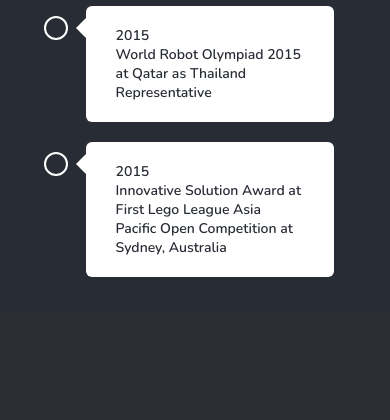
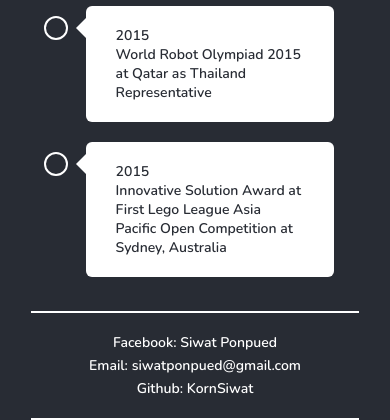
Before and after one commit to KornSiwat/portfolio, a Django app: page / in a window 390 px wide. Shown: the part 1290-1710 px from the top of the page. Before the commit the page ends 1567 px from the top, so only its background shows below. Run offline with Django 3.2, Linux system fonts and the light colour scheme.

Commit message:
implemented normal contact

```diff
--- a/portfolioApp/static/portfolioApp/css/achievement.css
+++ b/portfolioApp/static/portfolioApp/css/achievement.css
@@ -101,6 +101,12 @@
   font-size: 18px;
 }
 
+@media screen and (max-width: 750px) {
+  .timeline::after {
+    width: 2px;
+  }
+}
+
 /* Media queries - Responsive timeline on screens less than 600px wide */
 @media screen and (max-width: 600px) {
   /* Place the timelime to the left */
--- /dev/null
+++ b/portfolioApp/static/portfolioApp/css/contact.css
@@ -0,0 +1,41 @@
+.contact-container {
+  text-align: center;
+  margin: 0 20%;
+  padding: 48px 8% 48px 8%;
+  border-top: 6px solid white;
+  border-bottom: 6px solid white;
+}
+
+.contact-container > p {
+  font-size: 24px;
+  margin: 4px;
+}
+
+@media (max-width: 1600px) {
+  .contact-container {
+    margin: 0 8%;
+    padding: 32px 10% 32px 10%;
+    border-top: 4px solid white;
+    border-bottom: 4px solid white;
+  }
+}
+
+@media (max-width: 750px) {
+  .contact-container {
+    padding: 16px 4% 16px 4%;
+    border-top: 2px solid white;
+    border-bottom: 2px solid white;
+  }
+
+  .contact-container > p {
+    font-size: 16px;
+    margin: 4px 0;
+  }
+}
+
+@media (max-width: 450px) {
+  .contact-container > p {
+    font-size: 14px;
+    margin: 4px 0;
+  }
+}
--- a/portfolioApp/templates/portfolioApp/includes/achievement.html
+++ b/portfolioApp/templates/portfolioApp/includes/achievement.html
@@ -2,7 +2,7 @@
 
 <link rel="stylesheet" href="{% static 'portfolioApp/css/achievement.css' %}" />
 
-<div class="timeline">
+<div class="timeline" id="achievement">
   <div class="container left">
     <div class="content">
       <h2>2020</h2>
--- /dev/null
+++ b/portfolioApp/templates/portfolioApp/includes/contact.html
@@ -0,0 +1,9 @@
+{% load static %}
+
+<link rel="stylesheet" href="{% static 'portfolioApp/css/contact.css' %}" />
+
+<div id="contact" class="contact-container">
+  <p>Facebook: Siwat Ponpued</p>
+  <p>Email: siwatponpued@gmail.com</p>
+  <p>Github: KornSiwat</p>
+</div>
--- a/portfolioApp/templates/portfolioApp/includes/navbar.html
+++ b/portfolioApp/templates/portfolioApp/includes/navbar.html
@@ -10,9 +10,9 @@
   </label>
   <label class="logo">Siwat's Portfolio</label>
   <ul>
-    <li><a onclick="closeSideMenu()" href="#">About</a></li>
-    <li><a onclick="closeSideMenu()" href="#">Achievements & Experiences</a></li>
-    <li><a onclick="closeSideMenu()" href="#">Contact</a></li>
+    <li><a onclick="closeSideMenu()" href="#about">About</a></li>
+    <li><a onclick="closeSideMenu()" href="#achievement">Achievements & Experiences</a></li>
+    <li><a onclick="closeSideMenu()" href="#contact">Contact</a></li>
   </ul>
 </nav>
 
--- a/portfolioApp/templates/portfolioApp/includes/profile.html
+++ b/portfolioApp/templates/portfolioApp/includes/profile.html
@@ -2,7 +2,7 @@
 
 <link rel="stylesheet" href="{% static 'portfolioApp/css/profile.css' %}" />
 
-<div class="profile-container">
+<div id="about" class="profile-container">
   <img
     id="profile-pic"
     alt="Siwat Ponpued Picture"
--- a/portfolioApp/templates/portfolioApp/index.html
+++ b/portfolioApp/templates/portfolioApp/index.html
@@ -15,6 +15,7 @@
   <div class="index-container">
     {% include 'portfolioApp/includes/profile.html' %}
     {% include 'portfolioApp/includes/achievement.html' %}
+    {% include 'portfolioApp/includes/contact.html' %}
   </div>
 {% endblock %}
 
```
